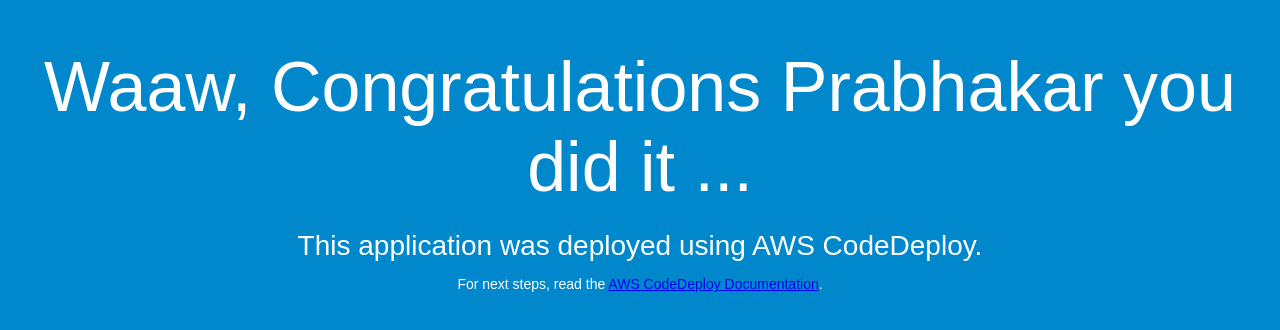
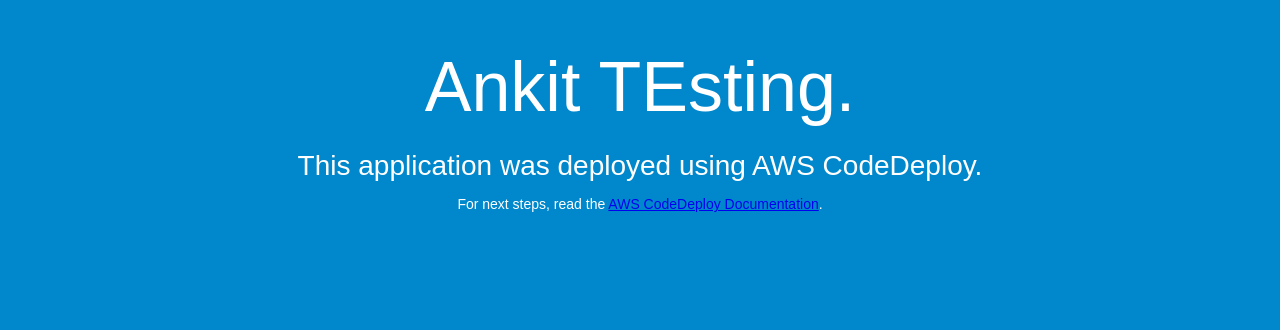
Before and after one commit to harshkumar14/aws_codedeploy_using_github, a plain HTML site: page index.html in a window 1280 px wide. Drawn offline with Linux system fonts and the light colour scheme.

Commit message:
Update index.html

```diff
--- a/index.html
+++ b/index.html
@@ -26,7 +26,7 @@
 </head>
 <body>
   <div align="center">
-    <h1>Waaw, Congratulations Prabhakar you did it ...</h1>
+    <h1>Ankit TEsting.</h1>
     <h2>This application was deployed using AWS CodeDeploy.</h2>
     <p>For next steps, read the <a href="http://aws.amazon.com/documentation/codedeploy">AWS CodeDeploy Documentation</a>.</p>
   </div>
```
